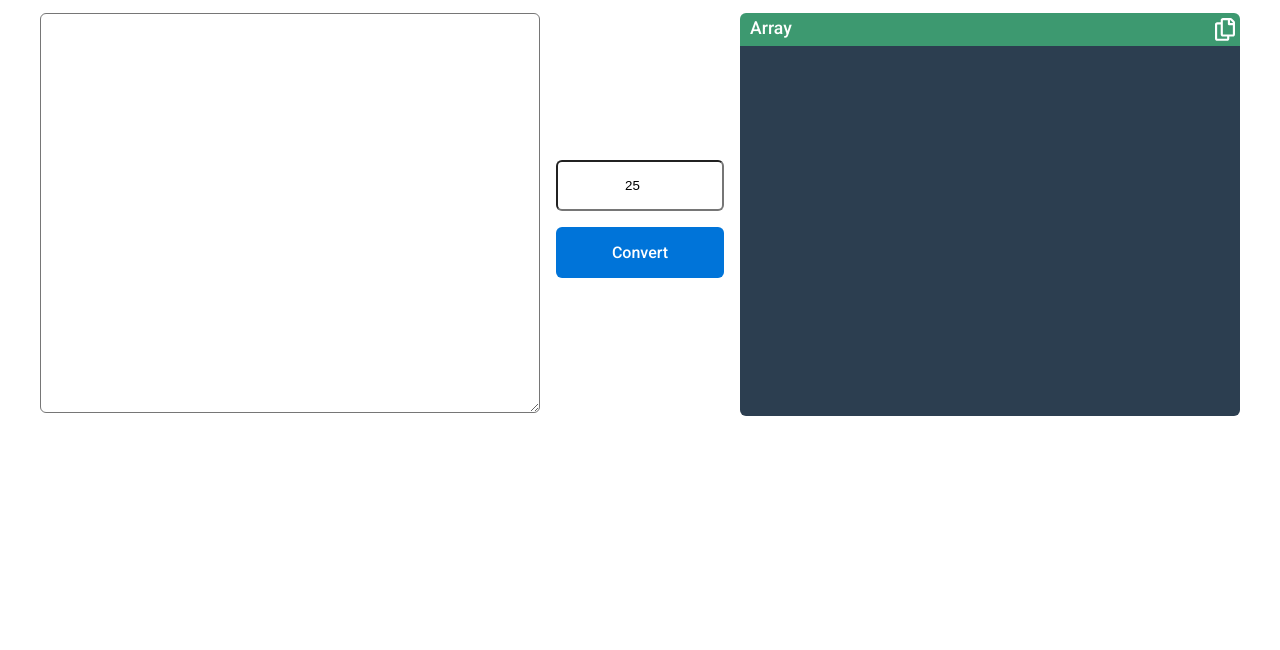
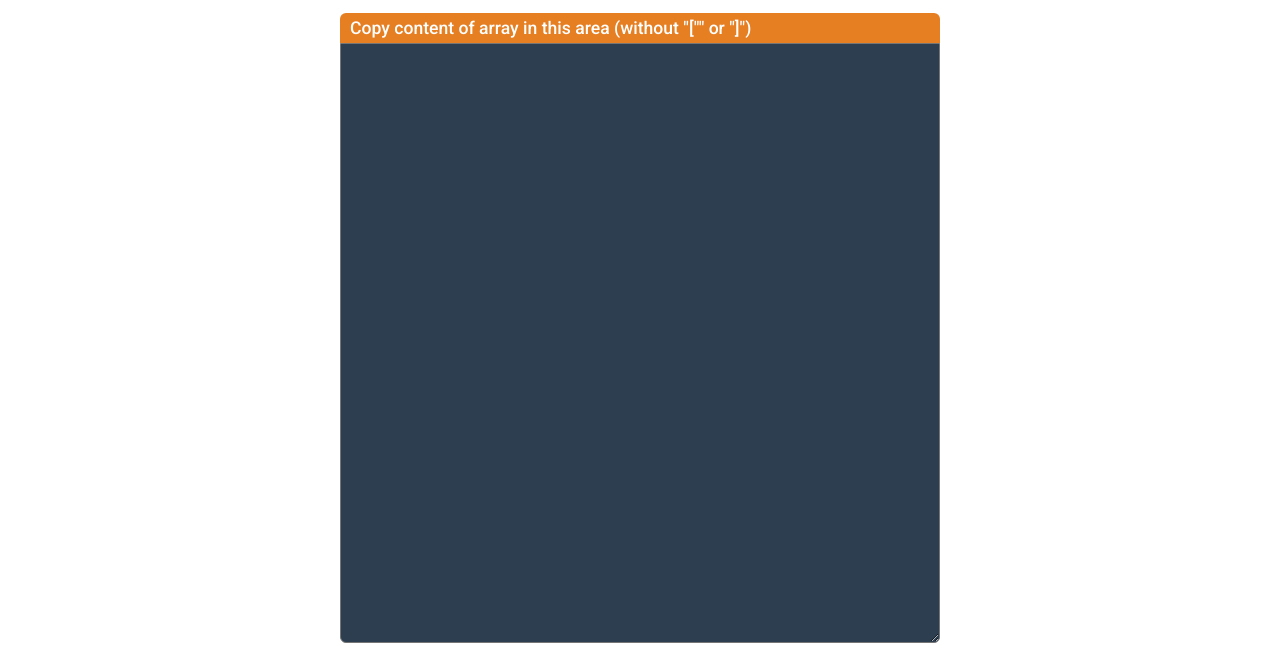
Before and after one commit to Jonathan-Scapin/convertJsonArray, a plain HTML site: page index.html in a window 1280 px wide. Shown: the part 133-783 px from the top of the page. Drawn offline with nearby package versions, Linux system fonts and the light colour scheme.

Commit message:
add responsive and meta desc

```diff
--- a/css/style.css
+++ b/css/style.css
@@ -1,7 +1,7 @@
 @import url(https://fonts.googleapis.com/css?family=Roboto:500);
 
 body {
-    max-width: 1200px;
+    max-width: 1400px;
     margin: 0 auto;
     font-family: 'Roboto', sans-serif;
 }
@@ -29,43 +29,16 @@ header p a {
     justify-content: space-around;
 }
 
-#fileToConvert {
-    display: flex;
-    flex-direction: column;
-}
-
-#source {
-    min-width: 500px;
-    min-height: 400px;
-    border-radius: 6px;
-}
-
-#codebox {
-    min-width: 500px;
-    max-width: 100%;
-}
-
-#codeboxHeader {
-    display: flex;
-    justify-content: space-between;
+.codeboxHeader {
     padding: 5px 5px 5px 10px;
     font-size: 1.1em;
     color: #fff;
     border-radius: 6px 6px 0px 0px;
-    background-color: #3D9970;
+    width: 600px;
 }
 
-#codeboxHeader svg{
-    width: 20px;
-    color: white;
-}
-#codeboxHeader svg:hover{
-    cursor: pointer;
-}
-
-#showArray {
+.codebox {
     padding: 15px;
-    min-height: 370px;
     font-family: Courier, sans-serif;
     font-size: 1em;
     line-height: 1.3;
@@ -74,6 +47,32 @@ header p a {
     border-radius: 0px 0px 6px 6px;
     margin-bottom: 10px;
     overflow: auto;
+    width: 600px;
+    height: 600px;
+}
+
+#fileToConvert {
+    display: flex;
+    flex-direction: column;
+}
+
+#fileToConvert label {
+    background-color: #e67e22;
+}
+
+#codeboxHeader {
+    display: flex;
+    justify-content: space-between;
+    background-color: #3D9970;
+}
+
+#codeboxHeader svg {
+    width: 20px;
+    color: white;
+}
+
+#codeboxHeader svg:hover {
+    cursor: pointer;
 }
 
 #containBtn {
@@ -83,7 +82,7 @@ header p a {
     margin: 0 1rem;
 }
 
-#nbOfArray{
+#nbOfArray {
     border-radius: 6px;
     width: 100%;
     padding: 1rem;
@@ -98,6 +97,26 @@ header p a {
     border-radius: 6px;
     text-align: center;
 }
-#btnStart:hover{
+
+#btnStart:hover {
     background-color: #0469c2;
 }
+
+@media screen and (max-width:700px) {
+
+    #container,
+    #fileToConvert,
+    #codebox,
+    .codeboxHeader,
+    .codebox {
+        max-width: 100%;
+    }
+
+}
+
+@media screen and (max-width:1366px) {
+    #container {
+        flex-direction: column;
+        align-items: center;
+    }
+}
--- a/index.html
+++ b/index.html
@@ -5,6 +5,7 @@
     <meta charset="UTF-8">
     <meta http-equiv="X-UA-Compatible" content="IE=edge">
     <meta name="viewport" content="width=device-width, initial-scale=1.0">
+    <meta name="description" content="Split an array to array of arrays">
     <link rel="stylesheet" href="css/reset.css">
     <link rel="stylesheet" href="css/style.css">
     <script src="https://cdn.jsdelivr.net/npm/lodash@4.17.21/lodash.min.js"
@@ -23,14 +24,15 @@
     <main>
         <div id="container">
             <div id="fileToConvert">
-                <textarea name="source" id="source"></textarea>
+                <label for="source" class="codeboxHeader">Copy content of array in this area (without "["" or "]")</label>
+                <textarea name="source" id="source" class="codebox"></textarea>
             </div>
             <div id="containBtn">
                 <input type="number" name="nbOfArray" id="nbOfArray" value="25">
                 <a id="btnStart" href="#" onclick="convertArray()">Convert</a>
             </div>
             <div id="codebox">
-                <div id="codeboxHeader">
+                <div id="codeboxHeader" class="codeboxHeader">
                     <p>Array</p>
                     <svg id="copy" onclick="copyClipboard()" aria-hidden="true" focusable="false" data-prefix="far" data-icon="copy"
                         class="svg-inline--fa fa-copy fa-w-14" role="img" xmlns="http://www.w3.org/2000/svg"
@@ -40,7 +42,7 @@
                         </path>
                     </svg>
                 </div>
-                <div id="showArray"></div>
+                <div id="showArray" class="codebox"></div>
             </div>
         </div>
     </main>
--- a/js/convert.js
+++ b/js/convert.js
@@ -6,8 +6,6 @@ function convertArray() {
 
   data = file.value;
   size = size.value;
-  let tableau = []
-
   var arrayOfArrays = [];
 
   const splitData = data.split("," + " ");
@@ -23,7 +21,7 @@ function convertArray() {
       const element2 = element[index];
       if (element2 === []) {
         console.log(empty)
-      }else{
+      } else {
         showArray.innerHTML += `[${element2}],`;
       }
     }
--- a/js/main.js
+++ b/js/main.js
@@ -2,7 +2,5 @@ const copyTxt = document.getElementById("showArray");
 
 
 function copyClipboard() {
-
     navigator.clipboard.writeText(copyTxt.innerHTML);
-
 }
```
